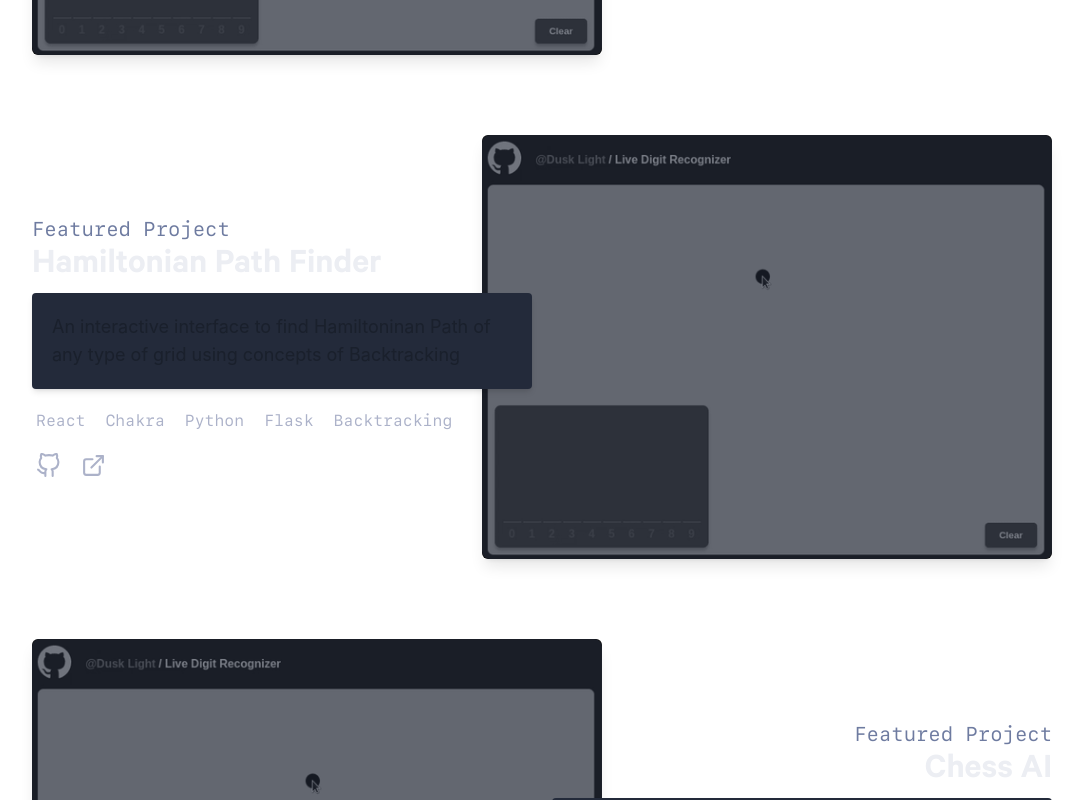
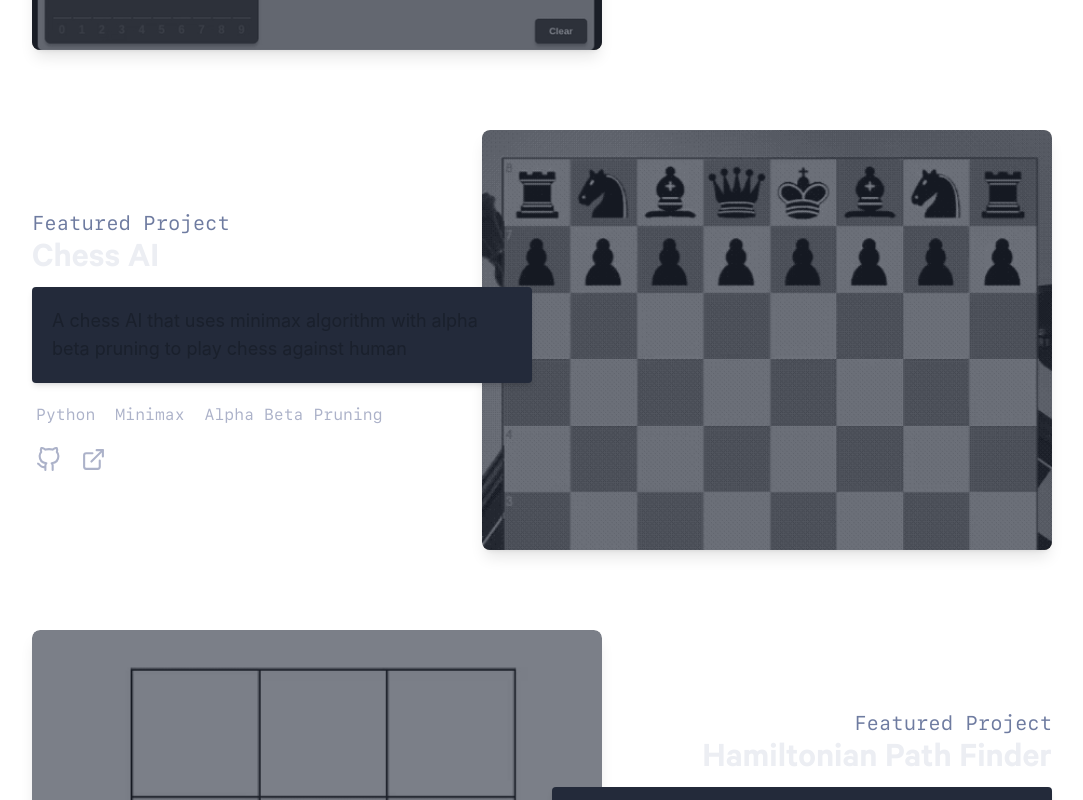
Before and after one commit to dusklight00/dusky.dev, a React (Vite) app: page / in a window 1280 px wide. Shown: the part 2300-3100 px from the top of the page, without its empty margins (98-1181 px from the left). Built offline with nearby package versions, Linux system fonts and the light colour scheme.

Commit message:
demo images for all the featured projects added

```diff
--- a/src/components/ProjectItem.jsx
+++ b/src/components/ProjectItem.jsx
@@ -1,7 +1,6 @@
 import React from "react";
-import Image from "./../assets/live-digit-recognizer.gif";
 
-function ProjectItem({ alignment = "left", title, description, tags }) {
+function ProjectItem({ alignment = "left", title, description, tags, image }) {
   return (
     <div className="flex justify-center mb-20">
       <div
@@ -74,13 +73,13 @@ function ProjectItem({ alignment = "left", title, description, tags }) {
         <div
           className={
             alignment == "left"
-              ? "z-0 ml-[-50px] w-[570px] rounded relative shadow-lg"
-              : "z-0 mr-[-50px] w-[570px] rounded relative shadow-lg"
+              ? "z-0 ml-[-50px] w-[570px] h-[420px] overflow-hidden rounded-lg relative shadow-lg"
+              : "z-0 mr-[-50px] w-[570px] h-[420px] rounded-lg overflow-hidden relative shadow-lg"
           }
         >
           <div className="bg-background-light-dark-color absolute inset-0 opacity-60 z-20 rounded-lg"></div>
           <img
-            src={Image}
+            src={image}
             alt="live-digit-recognizer"
             width="100%"
             className="rounded-md hover:grayscale-0 transition-all grayscale"
--- a/src/components/ProjectSection.jsx
+++ b/src/components/ProjectSection.jsx
@@ -1,5 +1,9 @@
 import React from "react";
 import ProjectItem from "./ProjectItem";
+
+import LiveDigitRecognizerImage from "./../assets/live-digit-recognizer.gif";
+import HamiltonianPathFinderImage from "./../assets/hamiltonian-path-finder.gif";
+import ChessAI from "./../assets/chess-ai.gif";
 
 function ProjectSection() {
   return (
@@ -18,18 +22,21 @@ function ProjectSection() {
             technologies to make a interface that recognize and classifies
             handritten digits live"
         tags={["React", "Chakra", "Python", "Flask", "Keras", "MNIST"]}
+        image={LiveDigitRecognizerImage}
       />
       <ProjectItem
         alignment="left"
+        title="Chess AI"
+        description="A chess AI that uses minimax algorithm with alpha beta pruning to play chess against human"
+        tags={["Python", "Minimax", "Alpha Beta Pruning"]}
+        image={ChessAI}
+      />
+      <ProjectItem
+        alignment="right"
         title="Hamiltonian Path Finder"
         description="An interactive interface to find Hamiltoninan Path of any type of grid using concepts of Backtracking"
         tags={["React", "Chakra", "Python", "Flask", "Backtracking"]}
-      />
-      <ProjectItem
-        alignment="right"
-        title="Chess AI"
-        description="A chess AI that uses minimax algorithm with alpha beta pruning to play chess against human"
-        tags={["Python", "Minimax", "Alpha Beta Pruning"]}
+        image={HamiltonianPathFinderImage}
       />
     </div>
   );
```
Also changed, not shown: src/assets/chess-ai.gif (added), src/assets/hamiltonian-path-finder.gif (added).
